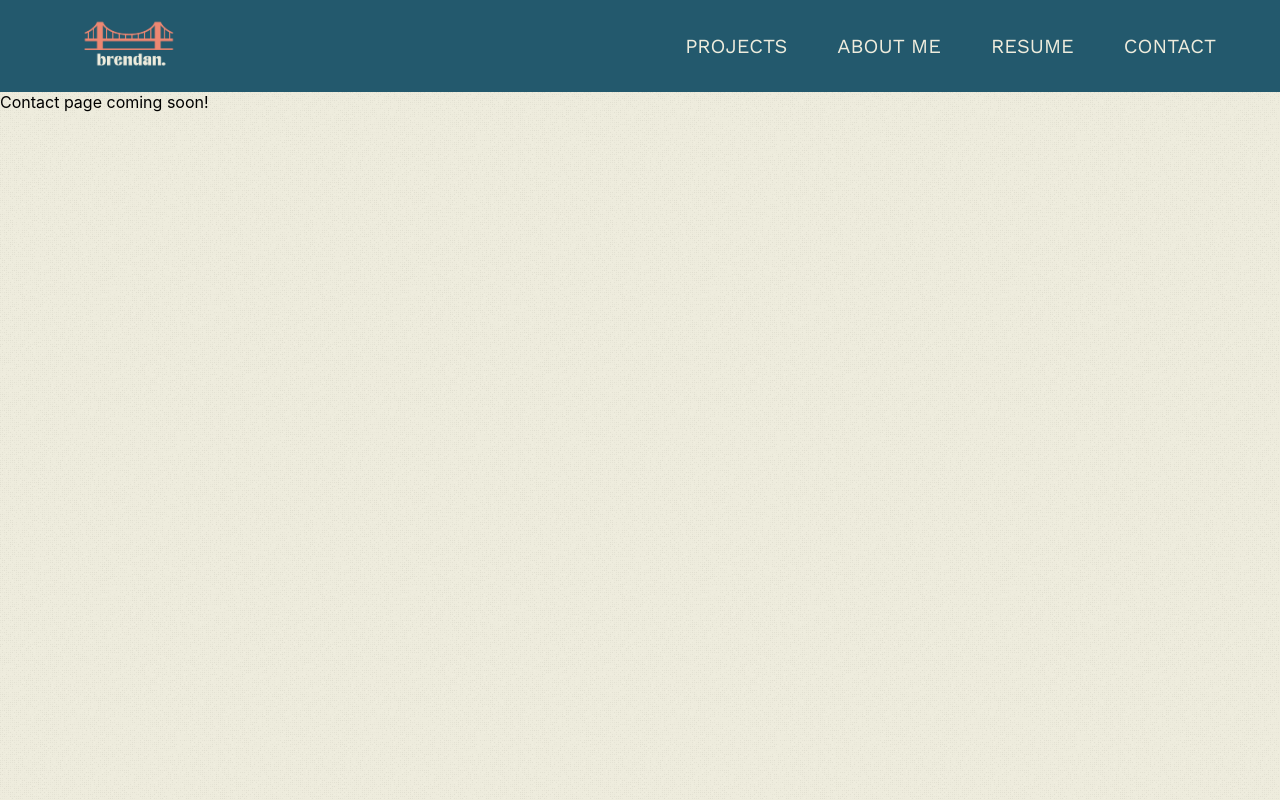
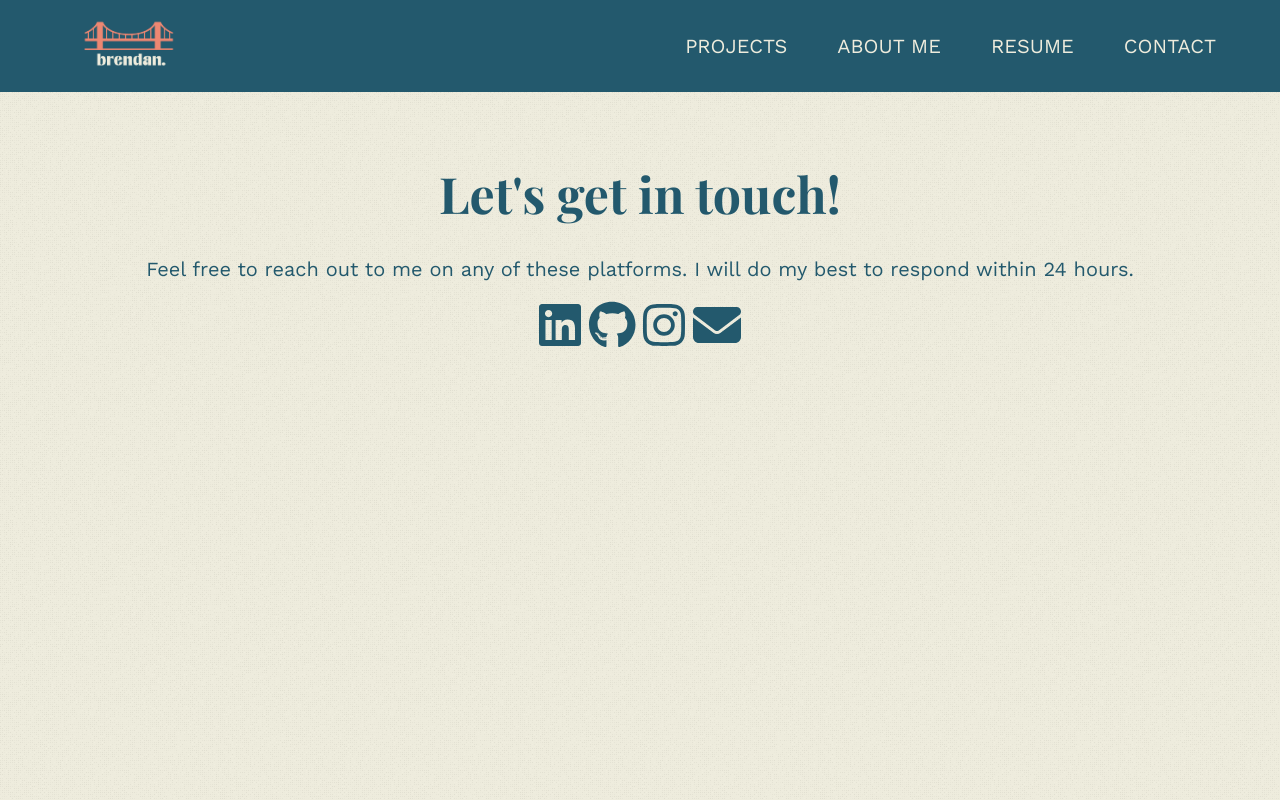
Before and after one commit to brenleung/updated-portfolio, a React (Create React App) app: page /contact in a window 1280 px wide. Built offline with nearby package versions, Linux system fonts and the light colour scheme.

Commit message:
added contact page

```diff
--- a/package.json
+++ b/package.json
@@ -4,6 +4,7 @@
   "private": true,
   "dependencies": {
     "@fortawesome/fontawesome-svg-core": "^6.4.2",
+    "@fortawesome/free-brands-svg-icons": "^6.4.2",
     "@fortawesome/free-regular-svg-icons": "^6.4.2",
     "@fortawesome/free-solid-svg-icons": "^6.4.2",
     "@fortawesome/react-fontawesome": "^0.2.0",
--- a/src/Contact.css
+++ b/src/Contact.css
@@ -0,0 +1,46 @@
+.contact {
+    text-align: center;
+    padding: 3% 0%;
+}
+
+.logo-div {
+    display: flex;
+    flex-direction: row;
+    align-items: center;
+    justify-content: center;
+}
+
+.logo-div a {
+    color: #23596d;
+}
+
+.logo-div a:first-child:hover {
+    color: #0077b5;
+}
+
+.logo-div a:nth-child(2):hover {
+    color: black;
+}
+
+.logo-div a:nth-child(3):hover {
+    color: #E1306C;
+}
+
+.logo-div a:last-child:hover {
+    color: #c71610;
+}
+
+.logo {
+    margin: 0% 0.3%;
+}
+
+@media screen and (max-width: 480px) {
+    .contact {
+        width: 80%;
+        margin: 0 auto;
+    }
+
+    .logo {
+        margin: 0% 1%;
+    }
+}
--- a/src/Contact.js
+++ b/src/Contact.js
@@ -1,9 +1,22 @@
 import React from 'react';
 import './Contact.css';
 
+import { FontAwesomeIcon } from "@fortawesome/react-fontawesome";
+import { faEnvelope } from "@fortawesome/free-solid-svg-icons";
+import { faLinkedin, faGithub, faInstagram } from "@fortawesome/free-brands-svg-icons";
+
 function Contact() {
   return (
-    <div>Contact page coming soon!</div>
+    <div className="contact">
+        <h3>Let's get in touch!</h3>
+        <p>Feel free to reach out to me on any of these platforms. I will do my best to respond within 24 hours.</p>
+        <div className="logo-div">
+            <a href="https://www.linkedin.com/in/brenleung" target="_blank" rel="noreferrer" className="logo"><FontAwesomeIcon icon={faLinkedin} size="3x"/></a>
+            <a href="https://github.com/brenleung" target="_blank" rel="noreferrer" className="logo"><FontAwesomeIcon icon={faGithub} size="3x" /></a>
+            <a href="https://www.instagram.com/brenleung/" target="_blank" rel="noreferrer" className="logo"><FontAwesomeIcon icon={faInstagram} size="3x" /></a>
+            <a href="mailto:brendansleung@gmail.com" target="_blank" rel="noreferrer" className="logo"><FontAwesomeIcon icon={faEnvelope} size="3x" /></a>
+        </div>
+    </div>
   );
 }
 
```
Also changed, not shown: 1 other file (tests, documents, lock files or other folders).
